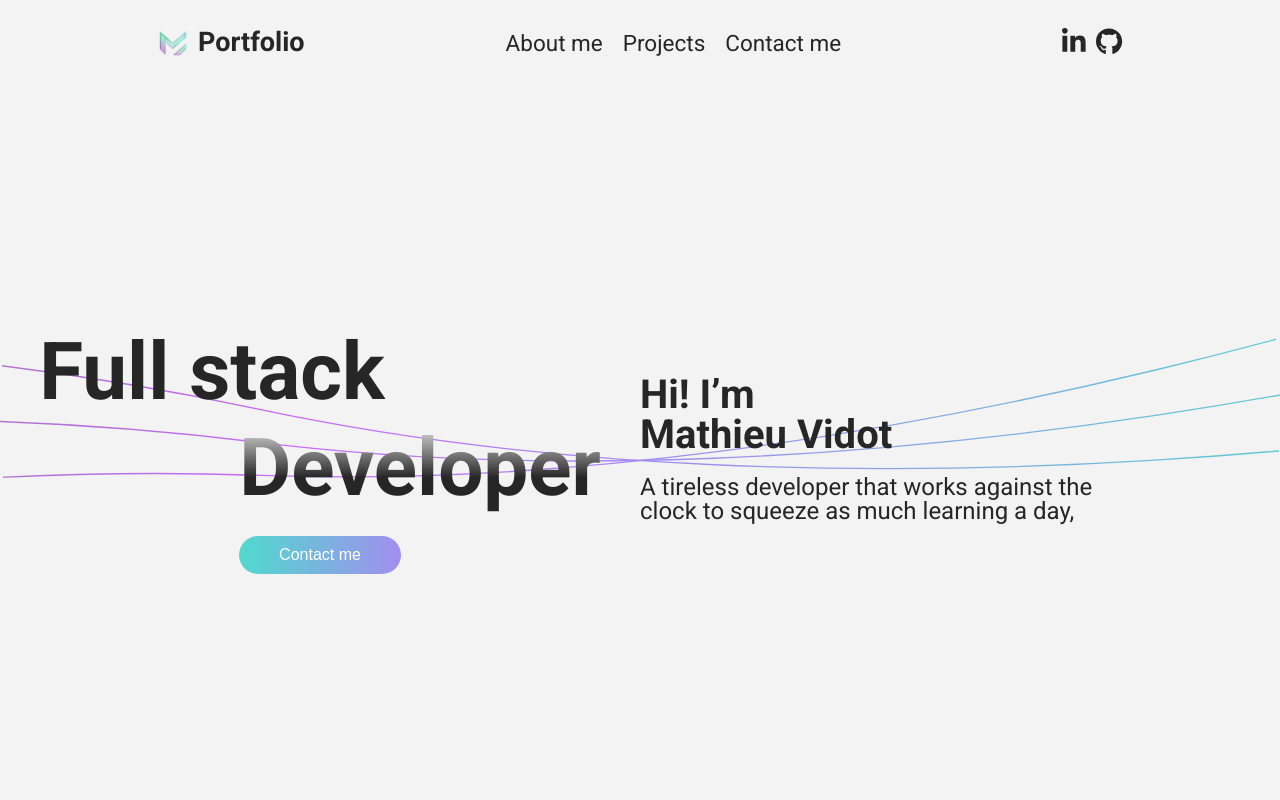
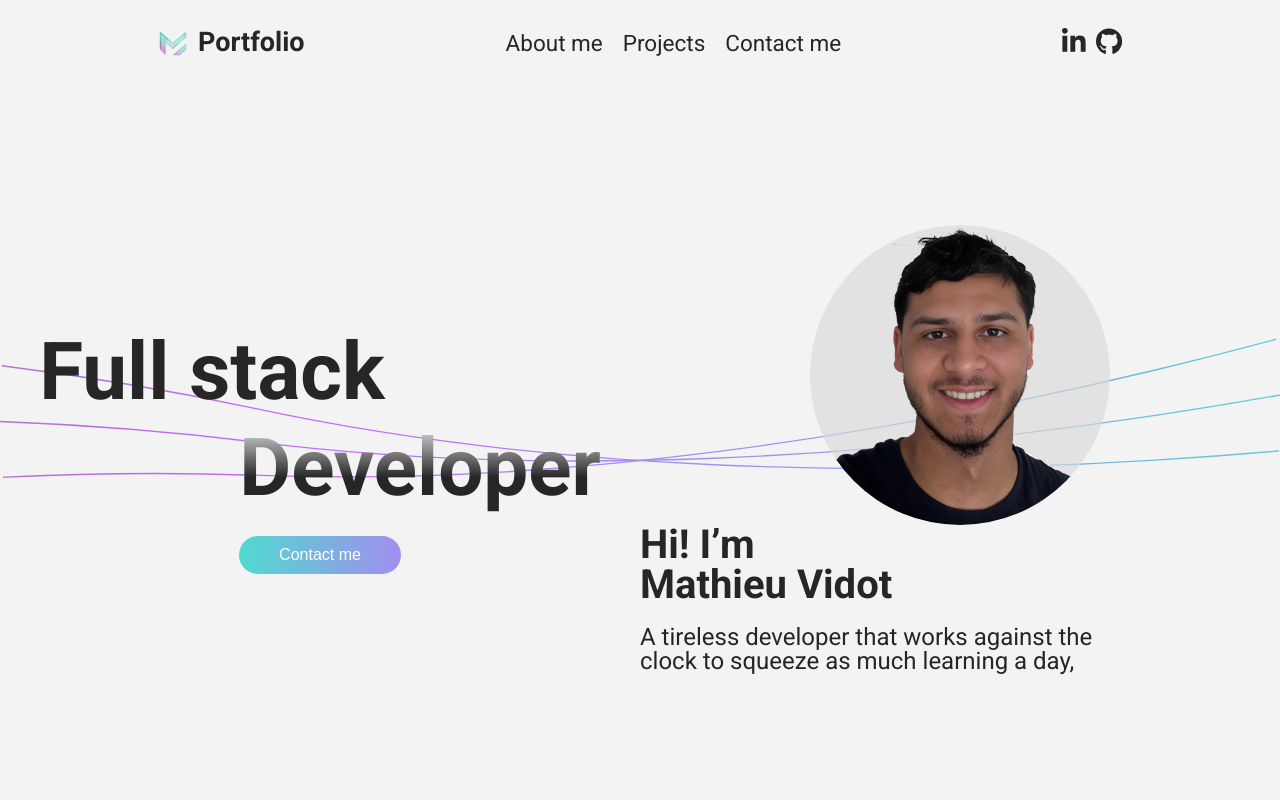
Before and after one commit to mathieu-vdt/portfolio, a Vue app: page / in a window 1280 px wide. Shown: the top 800 px of the page. Built offline with nearby package versions, Linux system fonts and the light colour scheme; a web font is replaced by a local one.

Commit message:
show picture

```diff
--- a/src/HomePage/Home.vue
+++ b/src/HomePage/Home.vue
@@ -30,7 +30,7 @@ export default {
       <button class="contact-me">Contact me</button>
     </div>
     <div class="profile">
-      <!-- <img :src="pictures.me" alt="" /> -->
+      <img :src="pictures.me" alt="" />
       <div class="presentation">
         <p class="im">
           Hi! I’m <br />
```
